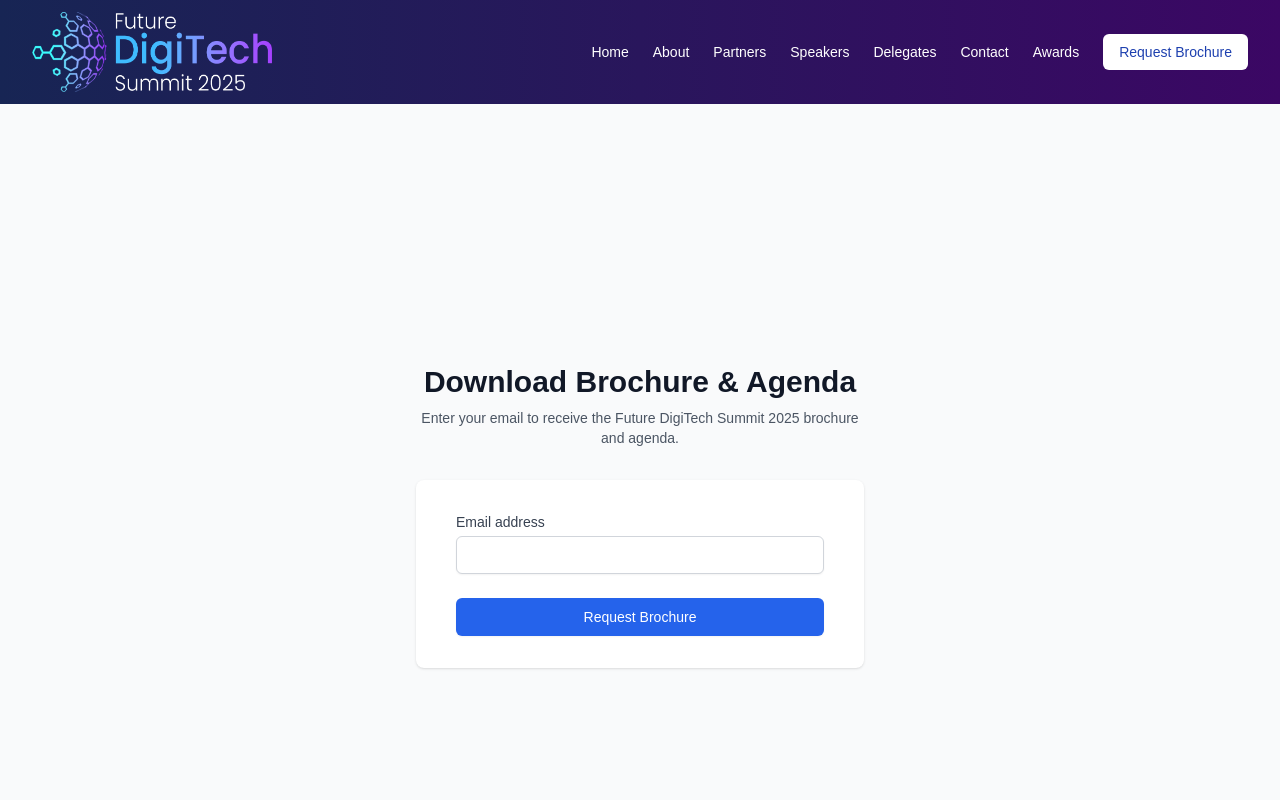
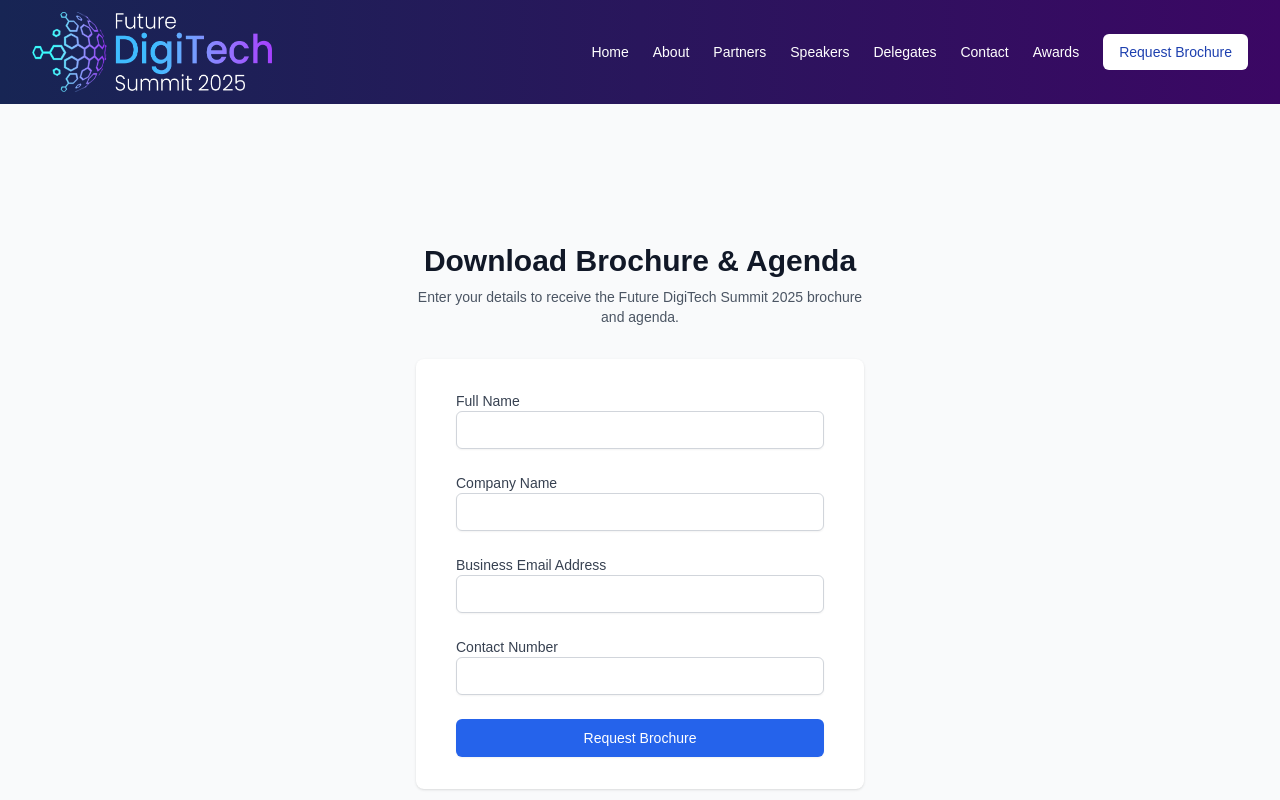
Before and after one commit to vamshichi/digitech, a Next.js app: page /brochure-request in a window 1280 px wide. Shown: the top 800 px of the page. Built offline with nearby package versions, Linux system fonts and the light colour scheme.

Commit message:
request brochure updated

```diff
--- a/app/api/breg/route.ts
+++ b/app/api/breg/route.ts
@@ -3,17 +3,27 @@
 
 export async function POST(req: Request) {
   try {
-    const { email } = await req.json()
+    const { name, company, email, contact } = await req.json()
 
-    if (!email || typeof email !== "string") {
-      return NextResponse.json({ error: "Invalid email" }, { status: 400 })
+    // Validate input fields
+    if (!name || !company || !email || !contact) {
+      return NextResponse.json({ error: "All fields are required" }, { status: 400 })
+    }
+
+    if (typeof email !== "string" || !email.includes("@")) {
+      return NextResponse.json({ error: "Invalid email address" }, { status: 400 })
+    }
+
+    // Restrict email to business emails (No Gmail, Yahoo, etc.)
+    if (email.endsWith("@gmail.com") || email.endsWith("@yahoo.com") || email.endsWith("@outlook.com")) {
+      return NextResponse.json({ error: "Please enter a business email ID" }, { status: 400 })
     }
 
     const transporter = nodemailer.createTransport({
       service: "gmail",
       auth: {
         user: "chvamshi03@gmail.com",
-        pass: "zfie hmte iyxt wyto", // ⚠️ Don't expose credentials! Use environment variables instead.
+        pass: "zfie hmte iyxt wyto", // ⚠️ Still not safe, but keeping as per your request
       },
     })
 
@@ -21,13 +31,14 @@
       from: "chvamshi03@gmail.com",
       to: "digital.maxpo@gmail.com, tarannum.s@tasconmedia.com",
       subject: "New Brochure Request",
-      text: `A new brochure request was made by: ${email}`,
-      // attachments: [
-      //   {
-      //     filename: "brochure.pdf",
-      //     path: "./public/brochure.pdf", // Ensure the file exists in this path
-      //   },
-      // ],
+      text: `
+        A new brochure request was submitted.
+
+        📌 Name: ${name}
+        🏢 Company: ${company}
+        📧 Email: ${email}
+        📞 Contact: ${contact}
+      `,
     }
 
     await transporter.sendMail(mailOptions)
@@ -35,6 +46,6 @@
     return NextResponse.json({ message: "Brochure request sent successfully" }, { status: 200 })
   } catch (error) {
     console.error("Error sending email:", error)
-    return NextResponse.json({ error: "Error sending brochure request" }, { status: 500 })
+    return NextResponse.json({ error: "Error processing brochure request" }, { status: 500 })
   }
 }
--- a/app/brochure-request/page.tsx
+++ b/app/brochure-request/page.tsx
@@ -3,13 +3,28 @@
 import { useState } from "react"
 
 export default function BrochureRequestPage() {
+  const [name, setName] = useState("")
+  const [company, setCompany] = useState("")
   const [email, setEmail] = useState("")
+  const [contact, setContact] = useState("")
   const [submitted, setSubmitted] = useState(false)
   const [error, setError] = useState("")
+
+  // Business Email Validation Function
+  const isBusinessEmail = (email: string) => {
+    const personalEmailDomains = ["gmail.com", "yahoo.com", "hotmail.com", "outlook.com", "aol.com", "icloud.com"]
+    const emailDomain = email.split("@")[1]
+    return emailDomain && !personalEmailDomains.includes(emailDomain.toLowerCase())
+  }
 
   const handleSubmit = async (e: React.FormEvent) => {
     e.preventDefault()
     setError("")
+
+    if (!isBusinessEmail(email)) {
+      setError("Please enter a valid business email address (e.g., name@company.com).")
+      return
+    }
 
     try {
       const response = await fetch("/api/breg", {
@@ -17,7 +32,7 @@
         headers: {
           "Content-Type": "application/json",
         },
-        body: JSON.stringify({ email }),
+        body: JSON.stringify({ name, company, email, contact }),
       })
 
       if (!response.ok) {
@@ -56,33 +71,80 @@
       <div className="sm:mx-auto sm:w-full sm:max-w-md">
         <h2 className="mt-6 text-center text-3xl font-extrabold text-gray-900">Download Brochure & Agenda</h2>
         <p className="mt-2 text-center text-sm text-gray-600">
-          Enter your email to receive the Future DigiTech Summit 2025 brochure and agenda.
+          Enter your details to receive the Future DigiTech Summit 2025 brochure and agenda.
         </p>
       </div>
 
       <div className="mt-8 sm:mx-auto sm:w-full sm:max-w-md">
         <div className="bg-white py-8 px-4 shadow sm:rounded-lg sm:px-10">
           <form className="space-y-6" onSubmit={handleSubmit}>
+            {/* Name Field */}
+            <div>
+              <label htmlFor="name" className="block text-sm font-medium text-gray-700">
+                Full Name
+              </label>
+              <input
+                id="name"
+                name="name"
+                type="text"
+                required
+                className="appearance-none block w-full px-3 py-2 border border-gray-300 rounded-md shadow-sm focus:outline-none focus:ring-blue-500 focus:border-blue-500 sm:text-sm"
+                value={name}
+                onChange={(e) => setName(e.target.value)}
+              />
+            </div>
+
+            {/* Company Name Field */}
+            <div>
+              <label htmlFor="company" className="block text-sm font-medium text-gray-700">
+                Company Name
+              </label>
+              <input
+                id="company"
+                name="company"
+                type="text"
+                required
+                className="appearance-none block w-full px-3 py-2 border border-gray-300 rounded-md shadow-sm focus:outline-none focus:ring-blue-500 focus:border-blue-500 sm:text-sm"
+                value={company}
+                onChange={(e) => setCompany(e.target.value)}
+              />
+            </div>
+
+            {/* Email Field */}
             <div>
               <label htmlFor="email" className="block text-sm font-medium text-gray-700">
-                Email address
+                Business Email Address
               </label>
-              <div className="mt-1">
               <input
                 id="email"
                 name="email"
                 type="email"
                 autoComplete="email"
                 required
-                  className="appearance-none block w-full px-3 py-2 border border-gray-300 rounded-md shadow-sm placeholder-gray-400 focus:outline-none focus:ring-blue-500 focus:border-blue-500 sm:text-sm"
+                className="appearance-none block w-full px-3 py-2 border border-gray-300 rounded-md shadow-sm focus:outline-none focus:ring-blue-500 focus:border-blue-500 sm:text-sm"
                 value={email}
                 onChange={(e) => setEmail(e.target.value)}
               />
-              </div>
+              {error && <p className="text-red-500 text-sm mt-1">{error}</p>}
             </div>
 
-            {error && <p className="text-red-500 text-sm">{error}</p>}
+            {/* Contact Number Field */}
+            <div>
+              <label htmlFor="contact" className="block text-sm font-medium text-gray-700">
+                Contact Number
+              </label>
+              <input
+                id="contact"
+                name="contact"
+                type="tel"
+                required
+                className="appearance-none block w-full px-3 py-2 border border-gray-300 rounded-md shadow-sm focus:outline-none focus:ring-blue-500 focus:border-blue-500 sm:text-sm"
+                value={contact}
+                onChange={(e) => setContact(e.target.value)}
+              />
+            </div>
 
+            {/* Submit Button */}
             <div>
               <button
                 type="submit"
```
Lines whose indentation alone changed are shown as unchanged.
